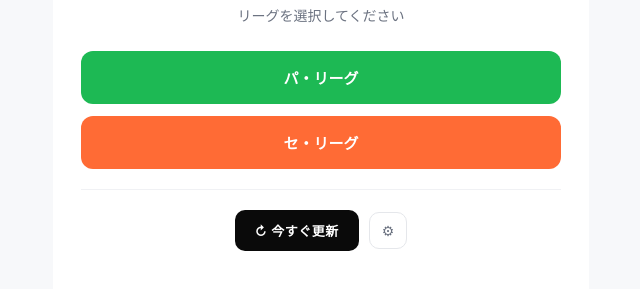
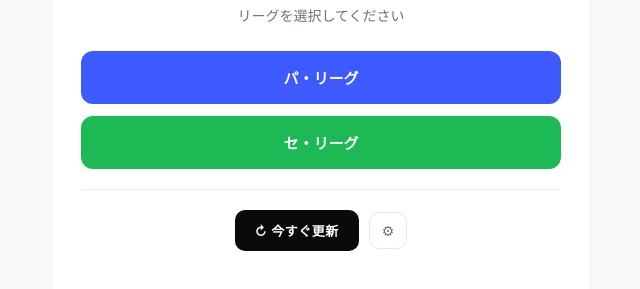
Before and after one commit to uyf2Hfbu2/npb-ranking, a plain HTML site: page index.html in a window 1280 px wide. Shown: the part 111-400 px from the top of the page, without its empty margins (319-959 px from the left). Drawn offline with Linux system fonts and the light colour scheme.

Commit message:
Top page: パ blue, セ green

```diff
--- a/index.html
+++ b/index.html
@@ -35,8 +35,8 @@
     font-size: 15px;
   }
   a.league-btn:hover { filter: brightness(1.2); }
-  a.league-btn.pa { background: #1DB954; }
-  a.league-btn.se { background: #ff6b35; }
+  a.league-btn.pa { background: #3d5afe; }
+  a.league-btn.se { background: #1DB954; }
 
   .divider { border: none; border-top: 1px solid #f0f1f4; margin: 20px 0; }
 
```
